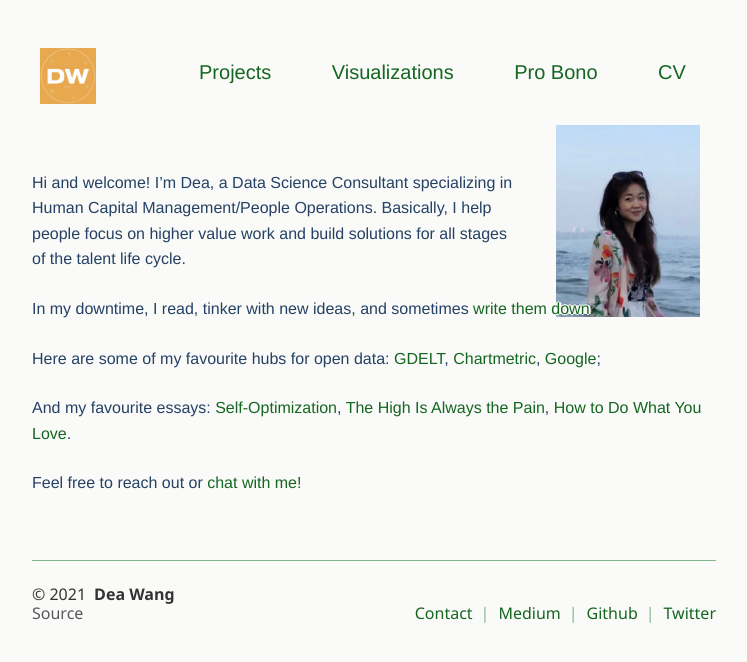
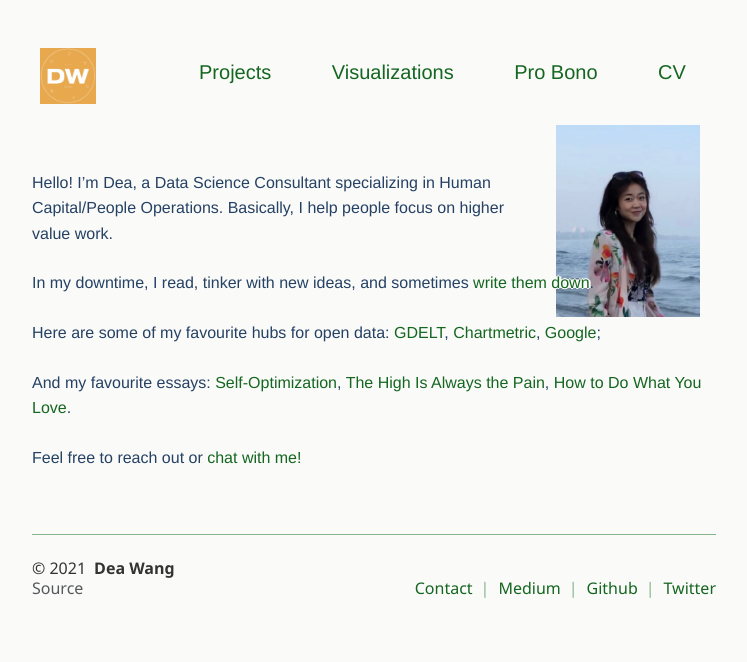
Before and after one commit to deawyk/deawyk.github.io, a Jekyll site: the page built from index.md, in a window 1280 px wide. Shown: the top 662 px of the page, without its empty margins (266-1013 px from the left). Built offline with Jekyll 4.4.1, drawn with Linux system fonts in a browser that asks for light colours.

Commit message:
Update index.md

```diff
--- a/index.md
+++ b/index.md
@@ -16,7 +16,7 @@
 <div class="lead lead-about">
 
 <br>
-Hi and welcome! I'm Dea, a Data Science Consultant specializing in Human Capital Management/People Operations. Basically, I help people focus on higher value work and build solutions for all stages of the talent life cycle.
+Hello! I'm Dea, a Data Science Consultant specializing in Human Capital/People Operations. Basically, I help people focus on higher value work.
 
 In my downtime, I read, tinker with new ideas, and sometimes [write them down](https://deaw.medium.com/). <br>
 
```
